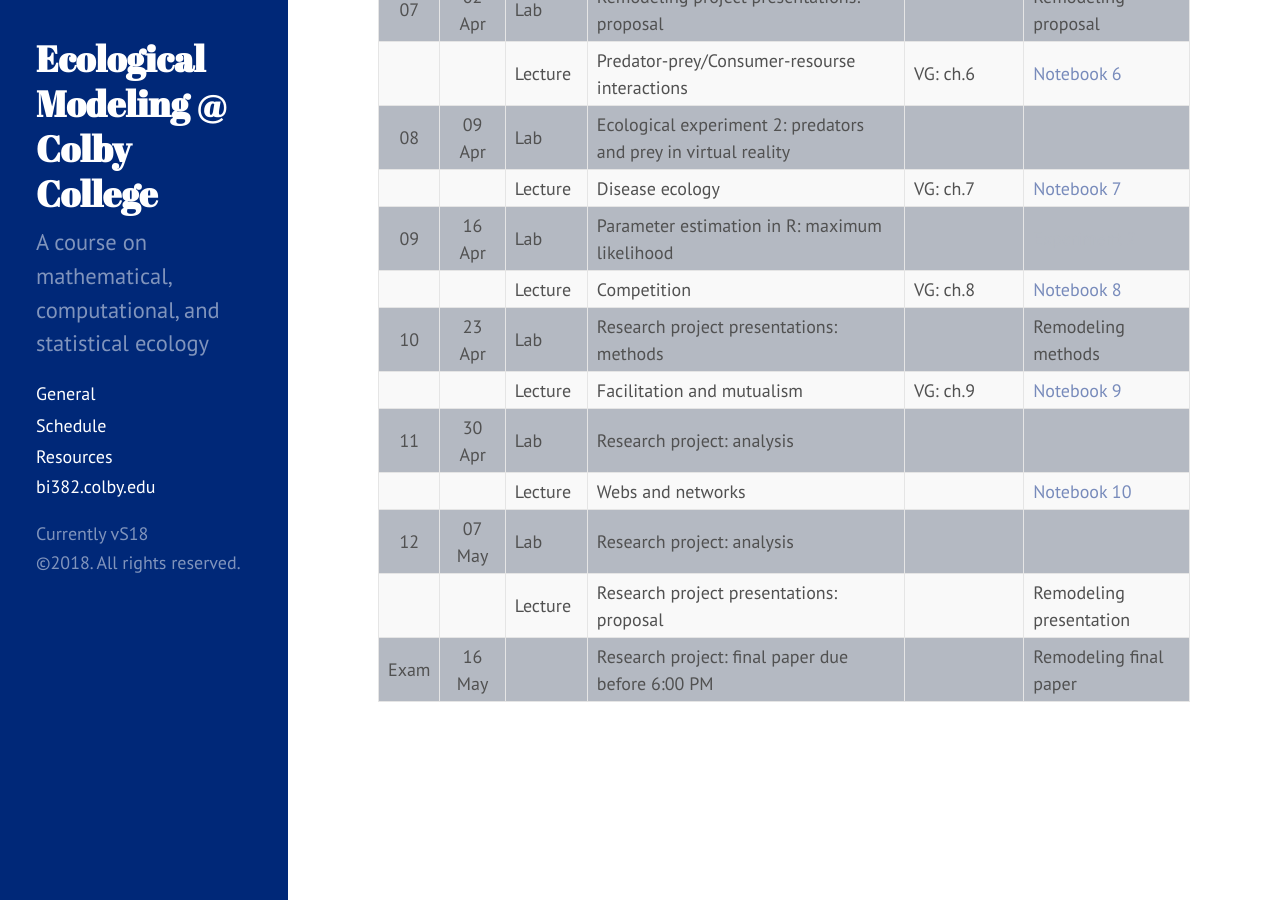
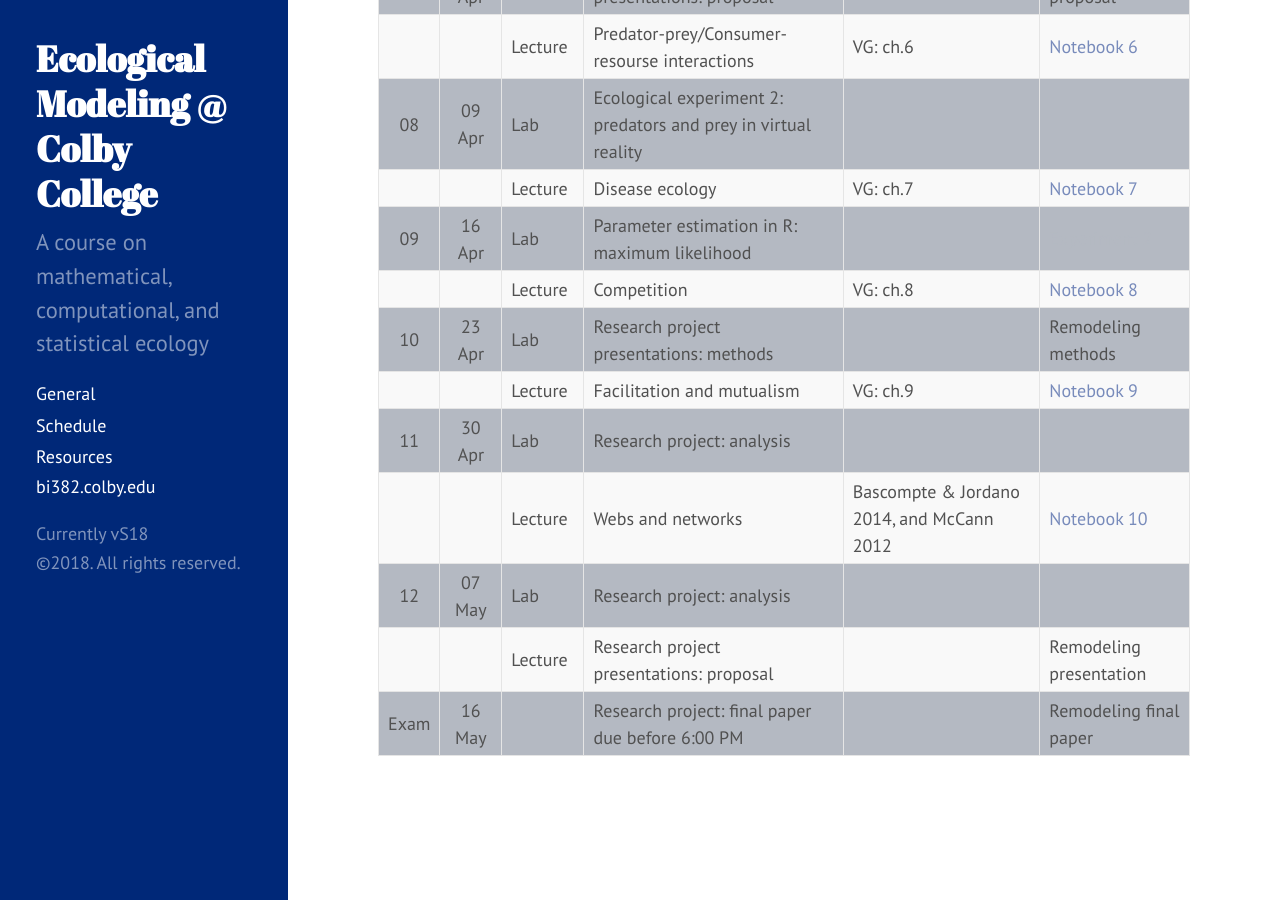
Before and after one commit to ColbyEcology/BI382_2018_Spring, a Jekyll site: the page built from Schedule.md, in a window 1280 px wide and 900 px high, scrolled down 985 px. Built offline with Jekyll 4.4.1, drawn with Linux system fonts in a browser that asks for light colours.

Commit message:
added web and network readings

```diff
--- a/Schedule.md
+++ b/Schedule.md
@@ -51,7 +51,7 @@ Week |  Date  | Meeting |     Topic
 10   | 23 Apr |   Lab   | Research project presentations: methods                        |                   | Remodeling methods
      |        | Lecture | Facilitation and mutualism                                     | VG: ch.9          | <span style="color:#788bbb">Notebook 9</span>
 11   | 30 Apr |   Lab   | Research project: analysis                                     |                   |
-     |        | Lecture | Webs and networks                        		                 |                   | <span style="color:#788bbb">Notebook 10</span>
+     |        | Lecture | Webs and networks                        		                 | Bascompte & Jordano 2014, and McCann 2012              | <span style="color:#788bbb">Notebook 10</span>
 12   | 07 May |   Lab   | Research project: analysis                                     |                   |
      |        | Lecture | Research project presentations: proposal                       |                   | Remodeling presentation
 Exam | 16 May |         | Research project: final paper due before 6:00 PM               |                   | Remodeling final paper
```
